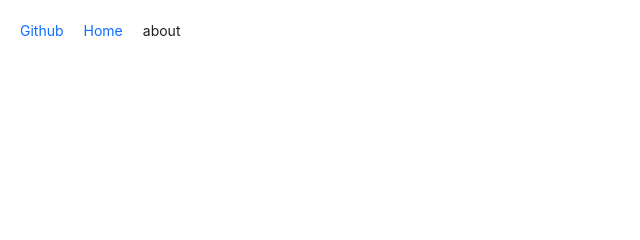
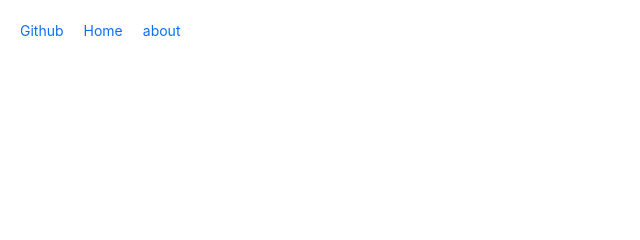
Before and after one commit to Matilda0730/2023.10.28-github-finder, a plain HTML site: page index.html in a window 1280 px wide. Shown: the top 240 px of the page, 0-640 px from the left. Drawn offline with nearby package versions, Linux system fonts and the light colour scheme; a web font is replaced by a local one.

```diff
--- a/index.html
+++ b/index.html
@@ -22,7 +22,7 @@
         <ul>
           <a href="https://github.com/" target="_blank"><li>Github</li></a>
           <a href="index.html"> <li>Home</li></a>
-          <li>about</li>
+          <a href="index.html"><li>about</li></a>
         </ul>
       </div>
     </header>
```
